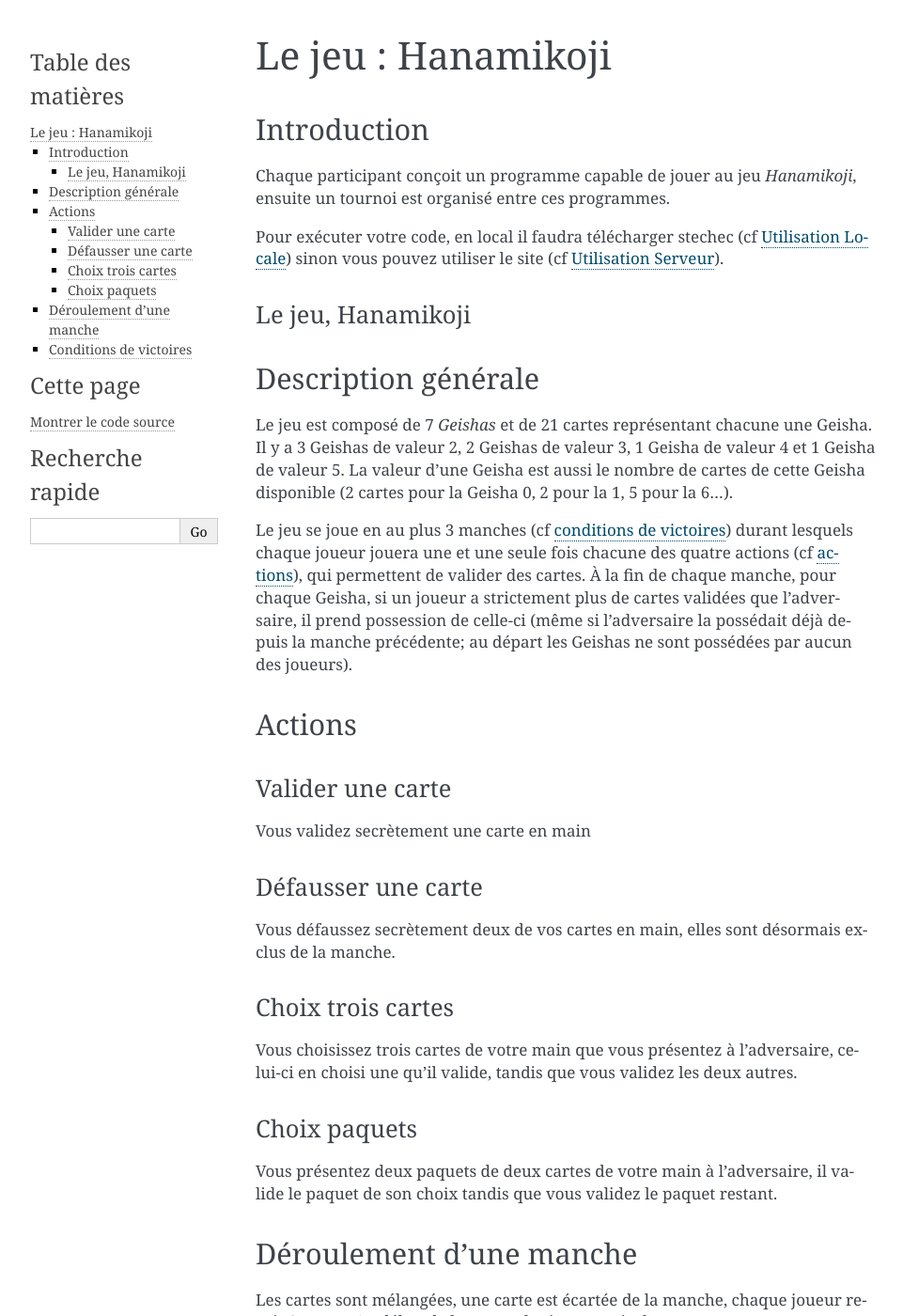
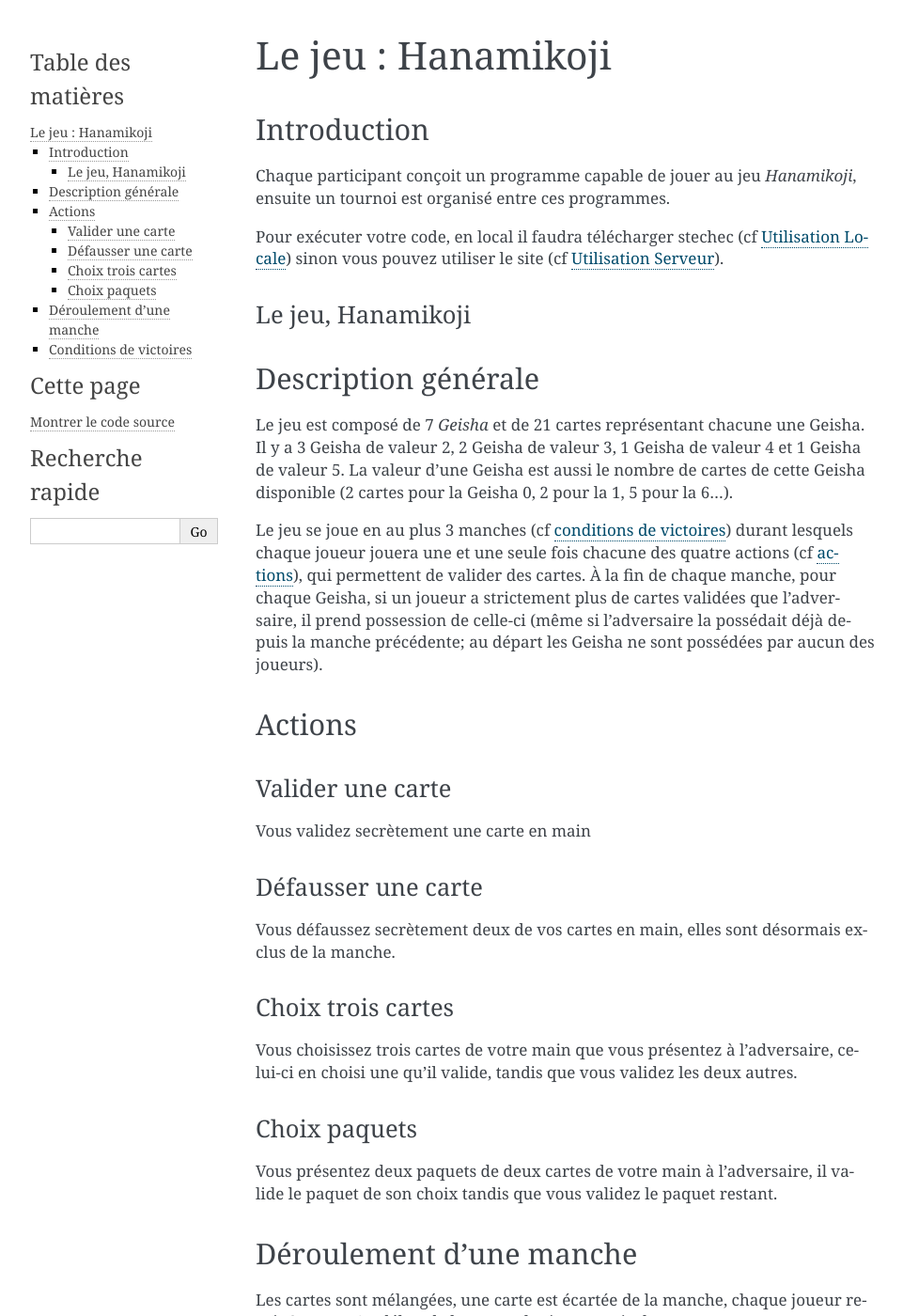
Before and after one commit to AntoninLoubiere/Hanamikoji, a Sphinx documentation site: the page built from doc/jeu.rst, in a window 1280 px wide and 1400 px high. Shown: the whole window at 94% size, without its empty margins (148-1109 px from the left). Built offline with Sphinx 7.4.7, drawn with Linux system fonts in a browser that asks for light colours; some of the changed text lies outside the part shown.

Commit message:
Last typo ?

```diff
--- a/doc/api.rst
+++ b/doc/api.rst
@@ -9,8 +9,8 @@
 Introduction
 ============
 
-Les `Geishas <jeu.html#description-generale>`_ sont représentées par des entiers de 0
-à 6 représentant dans l'ordre les trois Geishas à deux cartes, les deux Geishas à trois cartes, la
+Les `Geisha <jeu.html#description-generale>`_ sont représentées par des entiers de 0
+à 6 représentant dans l'ordre les trois Geisha à deux cartes, les deux Geisha à trois cartes, la
 Geisha à quatre cartes et la Geisha à cinq cartes.
 
 Les cartes sont représentées par des entiers de 0 à 6 correspondant à la Geisha représentée par la
--- a/doc/champion.rst
+++ b/doc/champion.rst
@@ -49,8 +49,8 @@
 .. warning::
   Ne pas jouer d'action ou ne pas répondre à un choix entraîne la perte **immédiate** du match.
 
-Les `Geishas <jeu.html#description-generale>`_ sont représentées par des entiers de 0
-à 6 représentant dans l'ordre les trois Geishas à deux cartes, les deux Geishas à trois cartes, la
+Les `Geisha <jeu.html#description-generale>`_ sont représentées par des entiers de 0
+à 6 représentant dans l'ordre les trois Geisha à deux cartes, les deux Geisha à trois cartes, la
 Geisha à quatre cartes et la Geisha à cinq cartes.
 
 Les cartes sont représentées par des entiers de 0 à 6 correspondant à la Geisha représentée par la
--- a/doc/jeu.rst
+++ b/doc/jeu.rst
@@ -18,8 +18,8 @@
 Description générale
 ====================
 
-Le jeu est composé de 7 *Geishas* et de 21 cartes représentant chacune
-une Geisha. Il y a 3 Geishas de valeur 2, 2 Geishas de valeur 3, 1 Geisha
+Le jeu est composé de 7 *Geisha* et de 21 cartes représentant chacune
+une Geisha. Il y a 3 Geisha de valeur 2, 2 Geisha de valeur 3, 1 Geisha
 de valeur 4 et 1 Geisha de valeur 5. La valeur d’une Geisha est aussi le
 nombre de cartes de cette Geisha disponible (2 cartes pour la Geisha 0,
 2 pour la 1, 5 pour la 6…).
@@ -31,7 +31,7 @@
 la fin de chaque manche, pour chaque Geisha, si un joueur a strictement
 plus de cartes validées que l’adversaire, il prend possession de
 celle-ci (même si l’adversaire la possédait déjà depuis la manche
-précédente; au départ les Geishas ne sont possédées par aucun des
+précédente; au départ les Geisha ne sont possédées par aucun des
 joueurs).
 
 Actions
@@ -75,7 +75,7 @@
 
 Les `conditions de victoires <#conditions-de-victoires>`__ sont
 vérifiées, s’il n’y a pas de gagnant, on passe à la manche suivante (les
-possessions des Geishas ne sont pas réinitialisées).
+possessions des Geisha ne sont pas réinitialisées).
 
 Conditions de victoires
 =======================
@@ -84,7 +84,7 @@
 
 - Si la somme des valeurs des
   geisha qu’il possède est supérieur à 11
-- S’il possède au moins quatre cartes Geishas
+- S’il possède au moins quatre cartes Geisha
 - À la fin des trois manches, la partie s’arrête, le
   gagnant est celui totalisant le plus grand score (somme des valeurs des
   geisha qu’il possède), dans le cas échéant il y a égalité.
```
